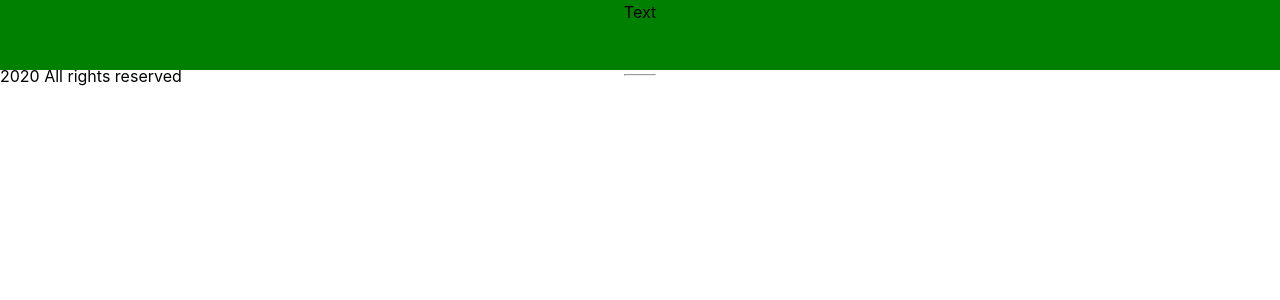
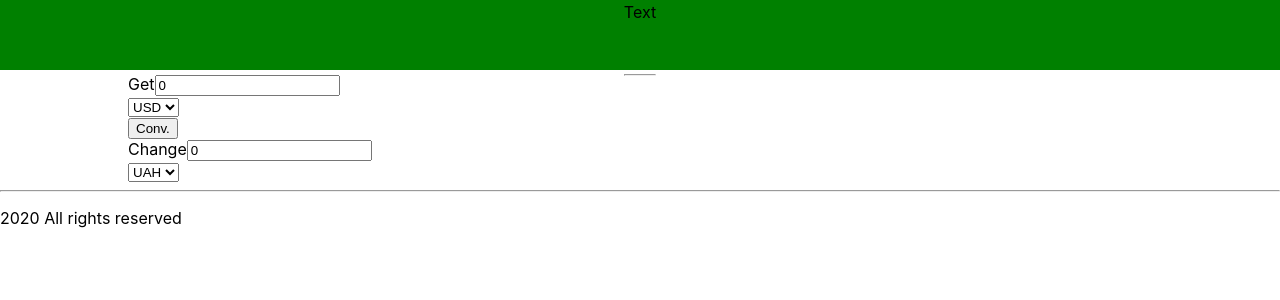
Before and after one commit to ptrofimov7/converter-currencies-redux, a React (Create React App) app: page / in a window 1280 px wide. Shown: the top 300 px of the page. Built offline with nearby package versions, Linux system fonts and the light colour scheme.

Commit message:
fill Converter components

```diff
--- a/src/components/ConverterCalculator.tsx
+++ b/src/components/ConverterCalculator.tsx
@@ -1,10 +1,68 @@
-import React from 'react';
+import React, { useState } from 'react';
+import { Currencies, CurrencySide } from '../types';
+import Button from './shared/Button';
+import Input from './shared/Input';
+import Select from './shared/Select';
 
 const ConverterCalculator = () => {
+
+   const data: Currencies = [
+      {
+         value: 'USD'
+      },
+      {
+         value: 'UAH'
+      },
+      {
+         value: 'EUR'
+      },
+   ]
+
+   const [currencyDataFrom, setCurrencyDataFrom] = useState<CurrencySide>(
+      {
+         value: 0,
+         currency: 'USD'
+      })
+
+   const [currencyDataTo, setCurrencyDataTo] = useState<CurrencySide>(
+      {
+         value: 0,
+         currency: 'UAH'
+      })
+
+      const handleClickConvert = (e: any) => {
+         const {value: valFrom, currency: curFrom} = currencyDataFrom
+         const {value: valTo, currency: curTo} = currencyDataTo
+         setCurrencyDataFrom({
+            value: valTo,
+            currency: curTo
+         })
+         setCurrencyDataTo({
+            value: valFrom,
+            currency: curFrom
+         })
+      }
+
    return (
-      <div>
-         Calculator
-      </div>
+      <section className="convertor">
+         <div className="convertor-group">
+            <Input label='Get' id='currency1' value={currencyDataFrom.value} type="number" onChange={(value) =>
+               setCurrencyDataFrom(prev => ({ ...prev, value }))
+            } />
+            <Select data={data} value={currencyDataFrom.currency} onChange={(currency: any) =>
+               setCurrencyDataFrom(prev => ({ ...prev, currency }))
+            } />
+         </div>
+         <Button onClick={handleClickConvert}>Conv.</Button>
+         <div className="convertor-group">
+            <Input label='Change' id='currency2' value={currencyDataTo.value} type="number" onChange={(value) =>
+               setCurrencyDataTo(prev => ({ ...prev, value }))
+            } />
+            <Select data={data} value={currencyDataTo.currency} onChange={(currency: any) =>
+               setCurrencyDataFrom(prev => ({ ...prev, currency }))
+            } />
+         </div>
+      </section>
    );
 };
 
--- a/src/components/ConverterTable.tsx
+++ b/src/components/ConverterTable.tsx
@@ -3,7 +3,28 @@ import React from 'react';
 const ConverterTable = () => {
    return (
       <div>
-         Table
+         <table>
+            <thead>
+               <tr>
+                  <th>Currency/Current Date</th>
+                  <th>Buy</th>
+                  <th>Sell</th>
+               </tr>
+            </thead>
+            <tbody>
+               <tr>
+                  <td>USD/UAH</td>
+                  <td>27.5</td>
+                  <td>27.5</td>
+               </tr>
+               <tr>
+               <td>USD/UAH</td>
+                  <td>27.5</td>
+                  <td>27.5</td>
+               </tr>
+
+            </tbody>
+         </table>
       </div>
    );
 };
```
